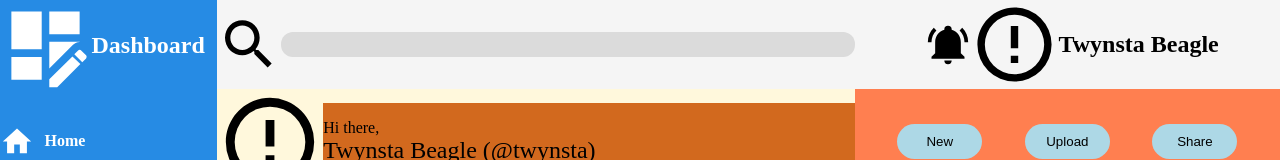
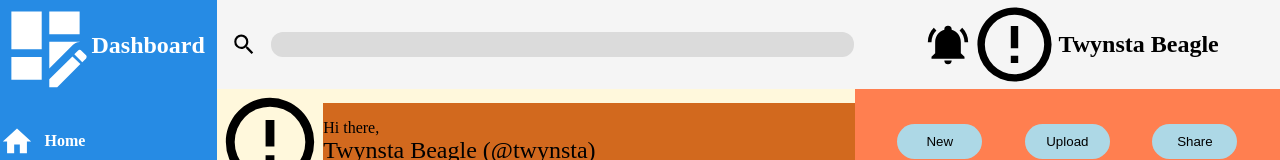
Before and after one commit to Beagle125/Project-Admin-Dashboard, a plain HTML site: page index.html in a window 1280 px wide. Shown: the top 160 px of the page. Drawn offline with Linux system fonts and the light colour scheme.

Commit message:
Fixed search icon size

```diff
--- a/styles.css
+++ b/styles.css
@@ -86,7 +86,12 @@ html, body {
 .navbar-section-search{
     align-items: center;
     display: grid;
-    grid-template-columns: 1fr 10fr;
+    grid-template-columns: 1fr 12fr;
+}
+
+.navbar-section-search>img{
+    justify-self: center;
+    height: 30%;
 }
 
 form>input{
```
Also changed, not shown: static/boy.png (added).
